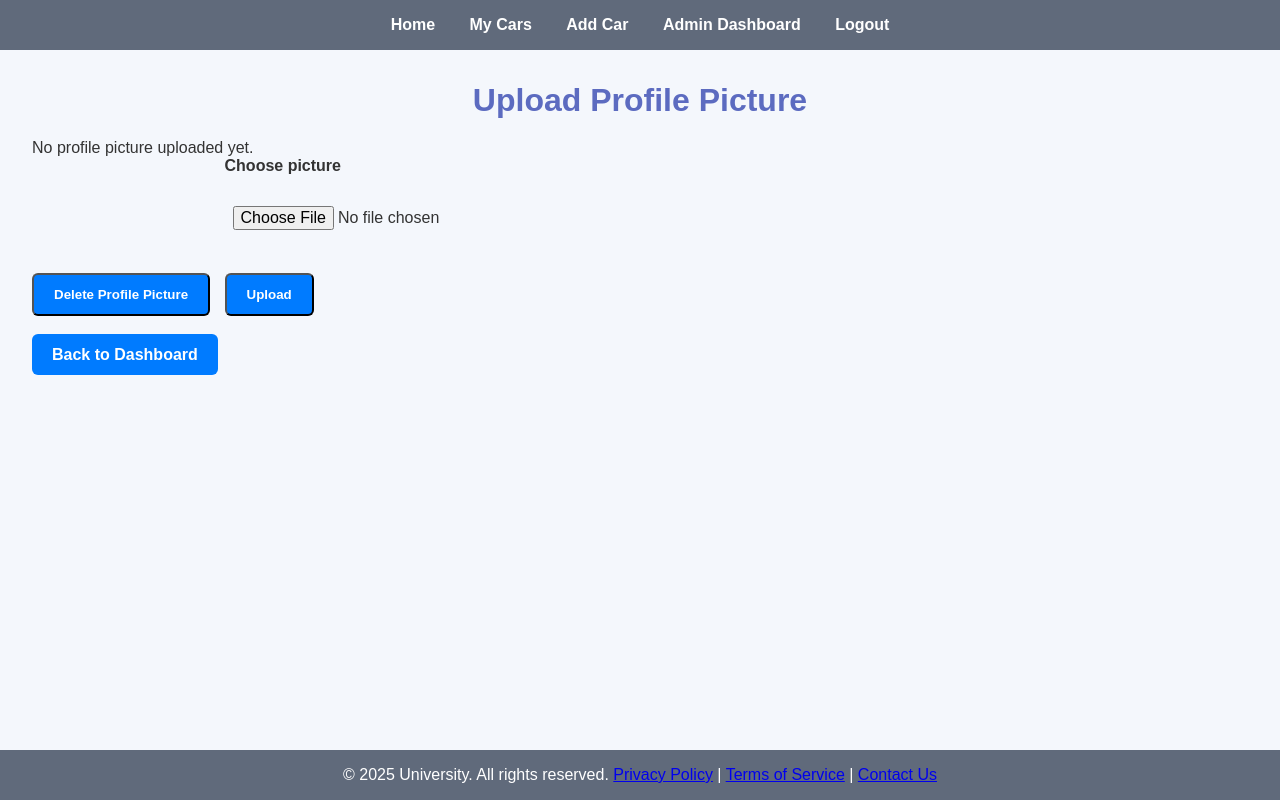
After one commit to Resumai/template_temp, a Flask app: page /upload-profile-picture in a window 1280 px wide. The commit adds this page. Run offline with Flask 3, Linux system fonts and the light colour scheme; a user stored in the database is signed in; some libraries are stand-ins or nearby versions.

Commit message:
added profile pic upload, delete if existing

```diff
--- a/app/routes/routes.py
+++ b/app/routes/routes.py
@@ -159,9 +159,9 @@ def student_dashboard():
     return render_template('student/dashboard.html')
 
 # TODO: Refactor further for easier use
-@bp.route('/image-import-test', methods=['GET', 'POST'])
+@bp.route('/upload-profile-picture', methods=['GET', 'POST'])
 @login_required
-def image_import_test():
+def upload_profile_picture():
     form = ImageUploadForm()
     if form.validate_on_submit():
         image = form.image.data
@@ -175,6 +175,28 @@ def image_import_test():
 
         current_user.profile_picture = relative_path
         db.session.commit()
-        return redirect(url_for('core.image_import_test'))
+        flash("Profile picture updated successfully!", "success")
+        return redirect(url_for(f'core.{current_user.role}_dashboard'))
 
-    return render_template('image_import_test.html', form=form, image=current_user.profile_picture)
+    return render_template('/upload_profile_picture.html', form=form, image=current_user.profile_picture)
+
+
+from flask import render_template, redirect, url_for, flash
+from flask_login import login_required, current_user
+import os
+
+@bp.route('/delete-profile-picture', methods=['POST'])
+@login_required
+def delete_profile_picture():
+    if current_user.profile_picture:
+        # Pašaliname nuotrauką iš serverio
+        try:
+            os.remove(os.path.join('app/static', current_user.profile_picture))
+            # Išvalome naudotojo profilio nuotrauką iš duomenų bazės
+            current_user.profile_picture = None
+            db.session.commit()
+            flash("Profile picture deleted successfully!", "success")
+        except Exception as e:
+            flash(f"Error deleting profile picture: {str(e)}", "danger")
+
+    return redirect(url_for('core.' + current_user.role + '_dashboard'))
--- a/app/static/styles.css
+++ b/app/static/styles.css
@@ -275,8 +275,8 @@ h2 {
   font-weight: bold;
   color: #5c6bc0;
   margin-bottom: 20px;
+  text-align: center;
 }
-
 .card {
   background-color: white;
   border-radius: 8px;
@@ -413,3 +413,48 @@ ul.list-group li small {
 .text-muted {
   color: #757575;
 }
+
+.profile-img {
+  height: 100px;
+  width: 100px;
+  object-fit: cover;
+  border: 3px solid #007bff;
+  border-radius: 50%;
+  box-shadow: 0 4px 8px rgba(0, 0, 0, 0.1); /* Šešėlis, kad nuotrauka išsiskirtų */
+  margin: 0 auto 10px auto; /* viršus auto, apačia 10px */
+  display: block;
+}
+
+.profile-container {
+  text-align: center; /* Centruoja visus elementus */
+  margin-bottom: 20px; /* Pabandyk pritaikyti atstumą, jei reikia */
+}
+
+.add-profile-picture-box {
+  width: 100px;
+  height: 100px;
+  border: 2px dashed #5c6bc0;
+  border-radius: 50%;
+  display: flex;
+  justify-content: center;
+  align-items: center;
+  background-color: #f0f8ff;
+  cursor: pointer;
+  margin: 0 auto;
+}
+form .btn-success {
+  margin-bottom: 30px;
+}
+
+.btn-danger {
+  margin-top: 10px;
+  display: inline-block;
+}
+form {
+  display: inline-block;
+  margin-right: 10px;
+}
+
+button {
+  margin-top: 10px;
+}
--- a/app/templates/base.html
+++ b/app/templates/base.html
@@ -44,12 +44,6 @@
           <li><a href="{{ url_for('auth.login') }}">Login</a></li>
           <li><a href="{{ url_for('auth.register') }}">Register</a></li>
           {% endif %}
-
-          <li>
-            <a href="{{ url_for('core.image_import_test') }}"
-              >Test Image Import</a
-            >
-          </li>
         </ul>
       </nav>
     </header>
--- /dev/null
+++ b/app/templates/upload_profile_picture.html
@@ -0,0 +1,45 @@
+{% extends 'base.html' %} {% block title %}Upload Profile Picture{% endblock %}
+{% block content %}
+
+<h2>Upload Profile Picture</h2>
+
+{% if image %}
+<p>Current picture:</p>
+<img
+  src="{{ url_for('static', filename=image) }}"
+  alt="Current profile picture"
+  width="150"
+  height="150"
+  style="border-radius: 50%"
+/>
+{% else %}
+<p>No profile picture uploaded yet.</p>
+{% endif %}
+<!-- Mygtukai per vidurį -->
+<div class="button-container">
+  <!-- Delete Profile Picture Button -->
+  <form method="POST" action="{{ url_for('core.delete_profile_picture') }}">
+    {{ form.hidden_tag() }}
+    <button type="submit" class="btn btn-danger">Delete Profile Picture</button>
+  </form>
+
+  <!-- Upload Form -->
+  <form method="POST" enctype="multipart/form-data">
+    {{ form.hidden_tag() }}
+    <div class="form-group">
+      {{ form.image.label }}<br />
+      {{ form.image() }}
+    </div>
+    <button type="submit" class="btn btn-success">Upload</button>
+  </form>
+</div>
+
+<!-- Back to Dashboard -->
+<a
+  href="{{ url_for('core.' + current_user.role + '_dashboard') }}"
+  class="btn btn-success back-to-dashboard"
+>
+  Back to Dashboard
+</a>
+
+{% endblock %}
```
Also changed, not shown: app/templates/image_import_test.html (deleted, +0 -30 lines), app/templates/student/dashboard.html (+21 -1 lines).
